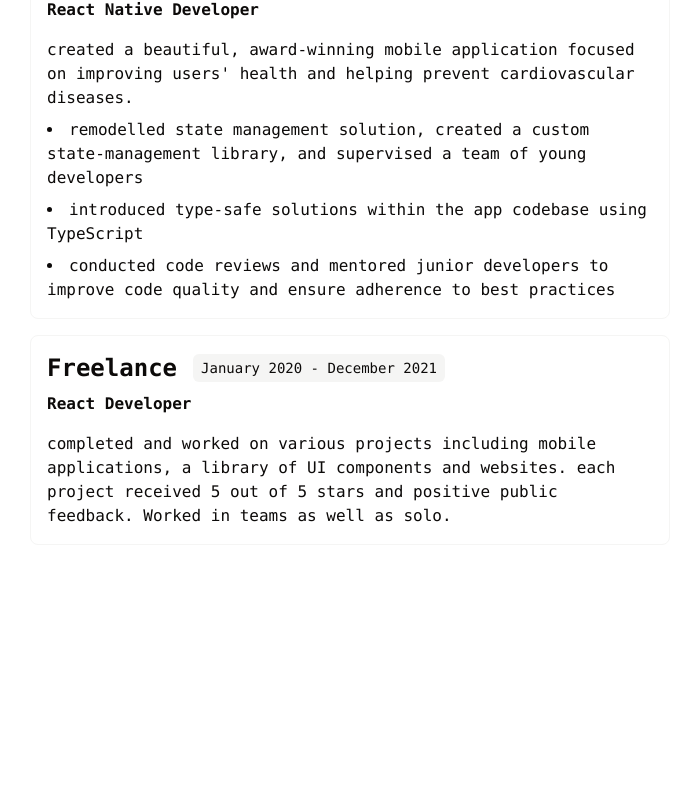
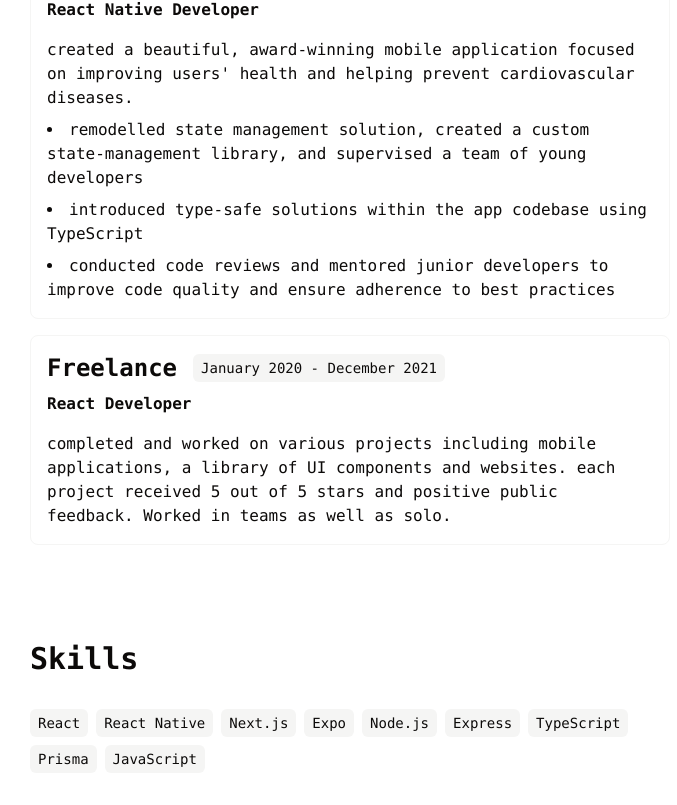
Before and after one commit to TheLukaszNs/portfolio, a Next.js app: page / in a window 1280 px wide. Shown: the part 1337-2142 px from the top of the page, without its empty margins (290-967 px from the left). Before the commit the page ends 1978 px from the top, so only its background shows below. Built offline with nearby package versions, Linux system fonts and the light colour scheme.

Commit message:
feat: add skills section ⭐

```diff
--- a/src/app/page.tsx
+++ b/src/app/page.tsx
@@ -1,4 +1,5 @@
 import { Projects } from "@/components/sections/projects";
+import { Skills } from "@/components/sections/skills";
 import { Work } from "@/components/sections/work";
 import { ThemeToggle } from "@/components/theme-toggle";
 import { Button } from "@/components/ui/button";
@@ -91,8 +92,8 @@ export default function Home() {
       </div>
 
       <Projects />
-
       <Work />
+      <Skills />
     </main>
   );
 }
--- /dev/null
+++ b/src/components/sections/skills.tsx
@@ -0,0 +1,21 @@
+import { Badge } from "../ui/badge";
+
+export const Skills = () => {
+  return (
+    <section className="flex flex-col justify-center mt-24 font-mono gap-4">
+      <h1 className="text-3xl font-black mb-4">Skills</h1>
+
+      <div className="flex flex-row flex-wrap gap-2">
+        <Badge>React</Badge>
+        <Badge>React Native</Badge>
+        <Badge>Next.js</Badge>
+        <Badge>Expo</Badge>
+        <Badge>Node.js</Badge>
+        <Badge>Express</Badge>
+        <Badge>TypeScript</Badge>
+        <Badge>Prisma</Badge>
+        <Badge>JavaScript</Badge>
+      </div>
+    </section>
+  );
+};
--- /dev/null
+++ b/src/components/ui/badge.tsx
@@ -0,0 +1,18 @@
+import { cn } from "@/lib/utils";
+import * as React from "react";
+
+export const Badge = React.forwardRef<
+  HTMLDivElement,
+  React.HTMLAttributes<HTMLDivElement>
+>(({ className, ...rest }, ref) => (
+  <div
+    ref={ref}
+    className={cn(
+      "px-2 py-1 rounded-md bg-stone-100 dark:bg-stone-900 text-sm",
+      className,
+    )}
+    {...rest}
+  />
+));
+
+Badge.displayName = "Badge";
```
